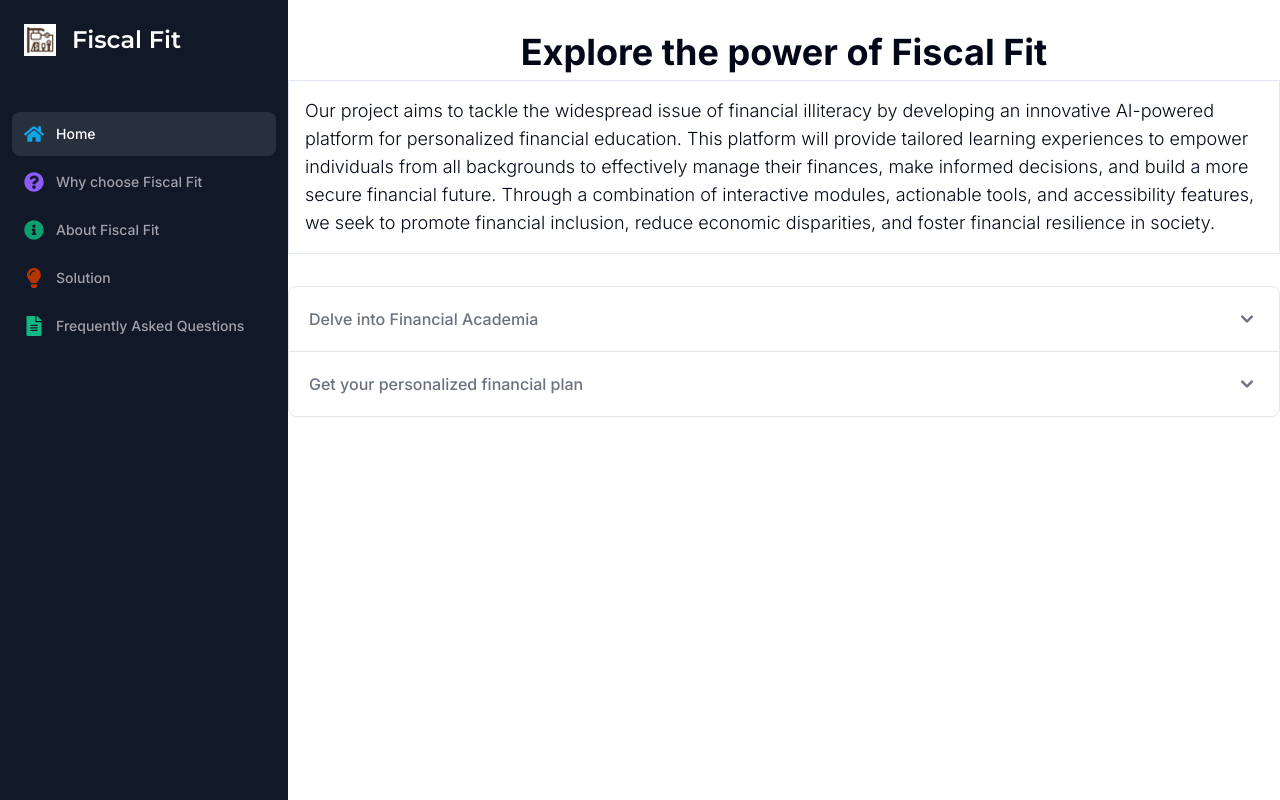
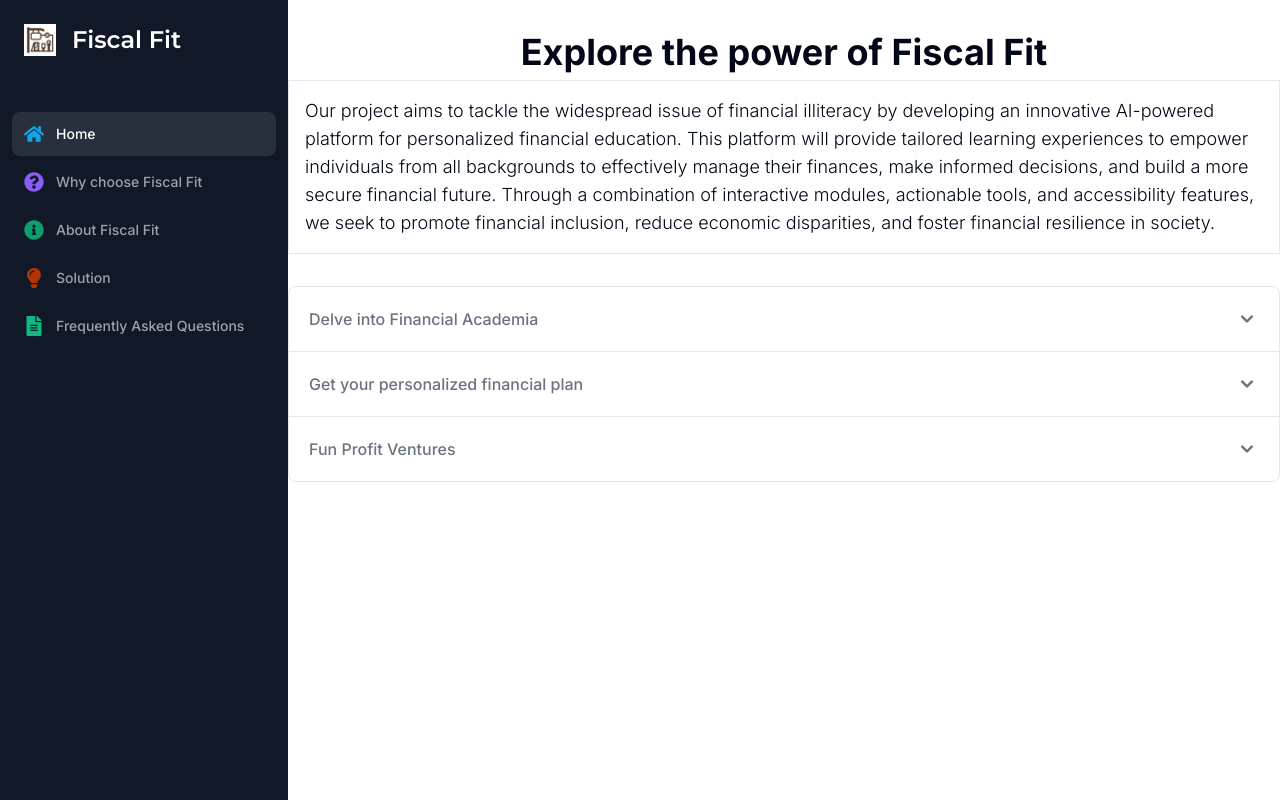
Before and after one commit to trimoyee-g/SollutionChallenge, a Next.js app: page /home in a window 1280 px wide. Built offline with nearby package versions, Linux system fonts and the light colour scheme.

Commit message:
change in the home file

```diff
--- a/app/(dashboard)/(routes)/home/page.tsx
+++ b/app/(dashboard)/(routes)/home/page.tsx
@@ -64,6 +64,19 @@ Track Progress and Adjust Accordingly: <br/>
                   </p>
                 </Accordion.Content>
               </Accordion.Panel>
+              <Accordion.Panel>
+                <Accordion.Title>
+                Fun Profit Ventures
+                </Accordion.Title>
+                <Accordion.Content>
+                  <p className="mb-2 text-black dark:text-white text-left">
+                  - Fun stories to be added in the future! <br></br>
+
+{" "}
+                    <br />
+                  </p>
+                </Accordion.Content>
+              </Accordion.Panel>
               </Accordion>
 
       {/* <div className="h-80 sm:h-96 xl:h-120 2xl:h-144">
```
